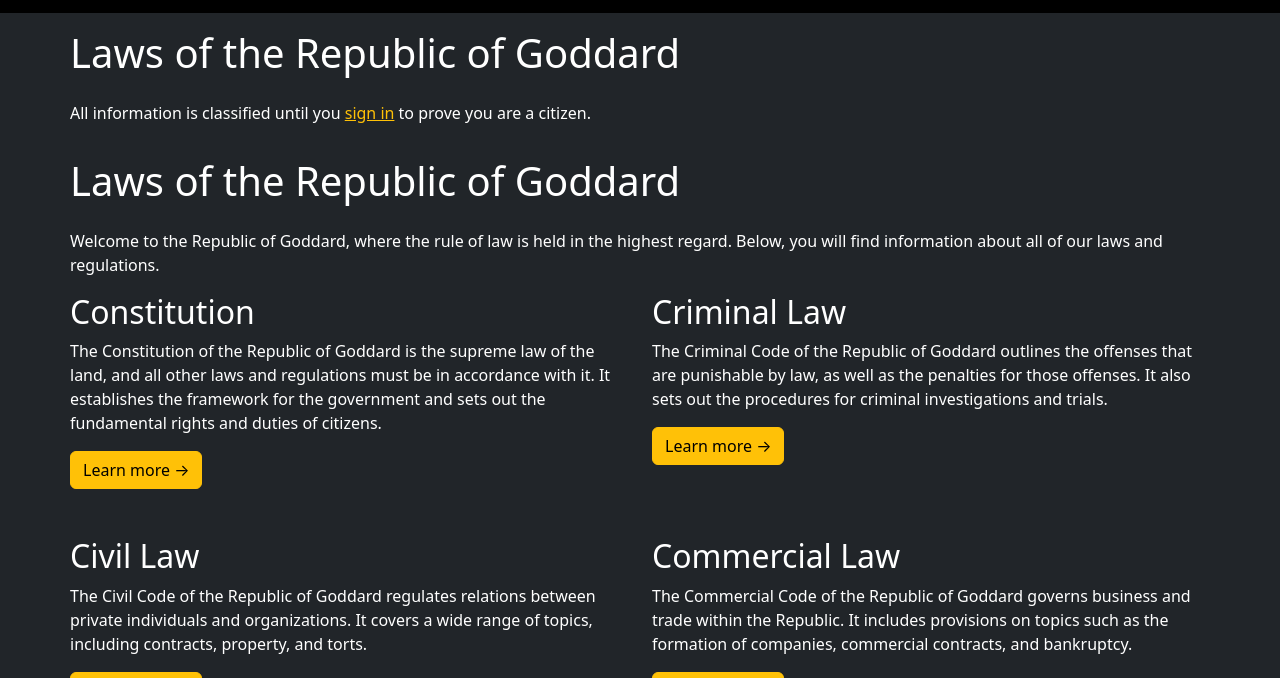
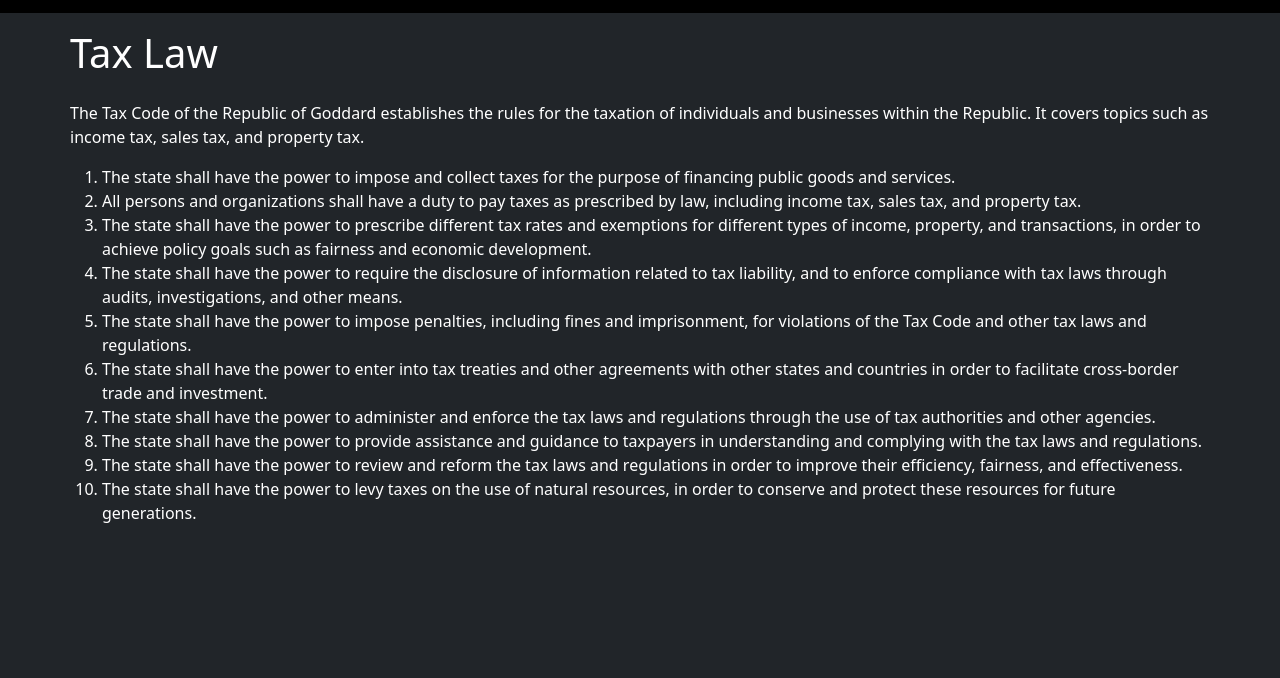
Before and after one commit to deepfriedslipper/goddard-gov, a plain HTML site: page laws/index.html in a window 1280 px wide. Shown: the part 122-800 px from the top of the page. Drawn offline with nearby package versions, Linux system fonts and the light colour scheme; a script that the page names is missing.

Commit message:
Update index.html

```diff
--- a/laws/index.html
+++ b/laws/index.html
@@ -25,7 +25,7 @@
           <button onclick="navigate('/goddard-gov')" class="btn nav-link link-light px-2 topnav-link">Home</button>
         </li>
         <li class="nav-item d-none d-md-block d-sm-none">
-          <button href="#" class="btn nav-link link-light px-2 topnav-link">Laws</button>
+          <button onclick="navigate('/goddard-gov/laws')" class="btn nav-link link-light px-2 topnav-link">Laws</button>
         </li>
         <li class="nav-item d-none d-md-block d-sm-none">
           <button href="#" class="btn nav-link link-light px-2 topnav-link">Employment</button>
@@ -108,82 +108,34 @@
       </div>
     </header>
 
-    <main id="not-signed-in" class="container px-sm-0 px-3">
-      <h1 class="text-white py-3">Laws of the Republic of Goddard</h1>
-      <p class="text-white">All information is classified until you <a class="link-warning"
-          href="/goddard-gov/login">sign in</a> to prove you are a citizen.</p>
-    </main>
+    <main id="signed-in" class="container px-sm-0 px-3 text-white">
+      <h1 class="py-3">Tax Law</h1>
+      <p>The Tax Code of the Republic of Goddard establishes the rules for the taxation of individuals and businesses
+        within the Republic. It covers topics such as income tax, sales tax, and property tax.</p>
 
-    <main id="signed-in" class="container px-sm-0 px-3 text-white">
-      <h1 class="py-3">Laws of the Republic of Goddard</h1>
-      <p>Welcome to the Republic of Goddard, where the rule of law is held in the highest regard. Below, you will find
-        information about all of our laws and regulations.</p>
-      <div class="row">
-        <div id="constitution" class="col-6">
-          <h2>Constitution</h2>
-          <p>The Constitution of the Republic of Goddard is the supreme law of the land, and all other laws and
-            regulations
-            must be in accordance with it. It establishes the framework for the government and sets out the fundamental
-            rights and duties of citizens.</p>
-          <button onclick="navigate('/goddard-gov/laws/constitution')" class="btn btn-warning mb-5">Learn more
-            →</button>
-        </div>
-
-        <div id="criminal" class="col-6">
-          <h2>Criminal Law</h2>
-          <p>The Criminal Code of the Republic of Goddard outlines the offenses that are punishable by law, as well as
-            the
-            penalties for those offenses. It also sets out the procedures for criminal investigations and trials.</p>
-          <button onclick="navigate('/goddard-gov/laws/criminal')" class="btn btn-warning mb-5">Learn more →</button>
-        </div>
-
-        <div id="civil" class="col-6">
-          <h2>Civil Law</h2>
-          <p>The Civil Code of the Republic of Goddard regulates relations between private individuals and
-            organizations.
-            It
-            covers a wide range of topics, including contracts, property, and torts.</p>
-          <button onclick="navigate('/goddard-gov/laws/civil')" class="btn btn-warning mb-5">Learn more →</button>
-        </div>
-
-        <div id="commercial" class="col-6">
-          <h2>Commercial Law</h2>
-          <p>The Commercial Code of the Republic of Goddard governs business and trade within the Republic. It includes
-            provisions on topics such as the formation of companies, commercial contracts, and bankruptcy.</p>
-          <button onclick="navigate('/goddard-gov/laws/commercial')" class="btn btn-warning mb-5">Learn more →</button>
-        </div>
-
-        <div id="labour" class="col-6">
-          <h2>Labour Law</h2>
-          <p>The Labour Code of the Republic of Goddard regulates the rights and duties of employers and employees in
-            the workplace. It covers topics such as working hours, wages, and safety standards.</p>
-          <button onclick="navigate('/goddard-gov/laws/labour')" class="btn btn-warning mb-5">Learn more →</button>
-        </div>
-
-        <div id="environmental" class="col-6">
-          <h2>Environmental Law</h2>
-          <p>The Environmental Protection Act of the Republic of Goddard sets out the rules and regulations for
-            protecting
-            the environment within the Republic. It covers topics such as pollution control, waste management, and
-            conservation of natural resources.</p>
-          <button onclick="navigate('/goddard-gov/laws/environmental')" class="btn btn-warning mb-5">Learn more
-            →</button>
-        </div>
-
-        <div id="tax" class="col-6">
-          <h2>Tax Law</h2>
-          <p>The Tax Code of the Republic of Goddard establishes the rules for the taxation of individuals and
-            businesses within the Republic. It covers topics such as income tax, sales tax, and property tax.</p>
-          <button onclick="navigate('/goddard-gov/laws/tax')" class="btn btn-warning mb-5">Learn more →</button>
-        </div>
-
-        <div id="tax" class="col-6">
-          <h2>Other laws</h2>
-          <p>This section contains miscellaneous laws which do not fit any of the above categories.</p>
-          <button onclick="navigate('/goddard-gov/laws/other')" class="btn btn-warning mb-5">Learn more →</button>
-        </div>
-      </div>
-
+      <ol class="ordered-list">
+        <li>The state shall have the power to impose and collect taxes for the purpose of financing public goods and
+          services.</li>
+        <li>All persons and organizations shall have a duty to pay taxes as prescribed by law, including income tax,
+          sales tax, and property tax.</li>
+        <li>The state shall have the power to prescribe different tax rates and exemptions for different types of
+          income, property, and transactions, in order to achieve policy goals such as fairness and economic
+          development.</li>
+        <li>The state shall have the power to require the disclosure of information related to tax liability, and to
+          enforce compliance with tax laws through audits, investigations, and other means.</li>
+        <li>The state shall have the power to impose penalties, including fines and imprisonment, for violations of the
+          Tax Code and other tax laws and regulations.</li>
+        <li>The state shall have the power to enter into tax treaties and other agreements with other states and
+          countries in order to facilitate cross-border trade and investment.</li>
+        <li>The state shall have the power to administer and enforce the tax laws and regulations through the use of tax
+          authorities and other agencies.</li>
+        <li>The state shall have the power to provide assistance and guidance to taxpayers in understanding and
+          complying with the tax laws and regulations.</li>
+        <li>The state shall have the power to review and reform the tax laws and regulations in order to improve their
+          efficiency, fairness, and effectiveness.</li>
+        <li>The state shall have the power to levy taxes on the use of natural resources, in order to conserve and
+          protect these resources for future generations.</li>
+      </ol>
     </main>
   </div>
 
```
